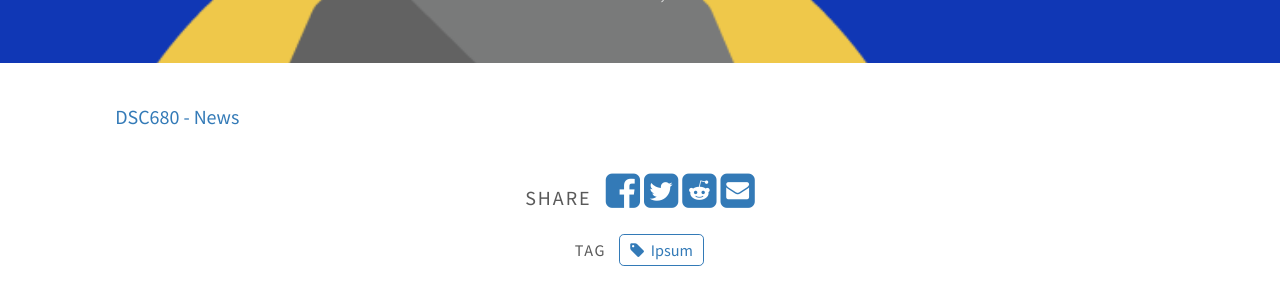
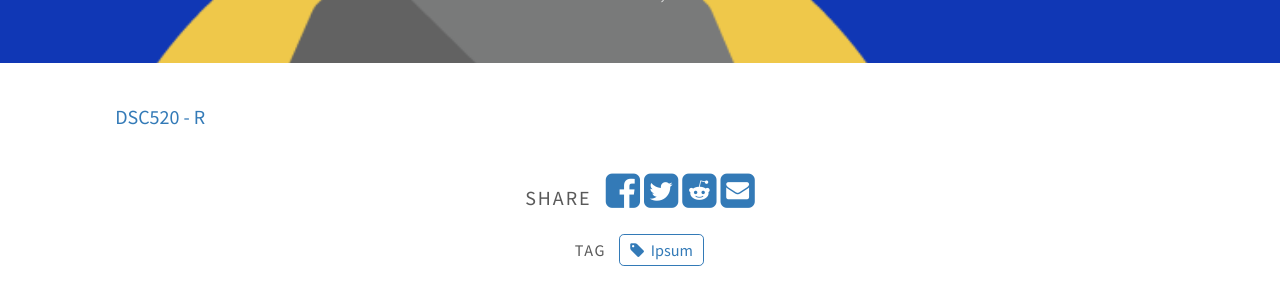
Before and after one commit to knmoses/knmoses.github.io, a Jekyll site: the page built from _portfolio/safe.md, in a window 1280 px wide. Shown: the part 271-571 px from the top of the page. Built offline with Jekyll 4.4.1, drawn with Linux system fonts in a browser that asks for light colours.

Commit message:
Update safe.md

```diff
--- a/_portfolio/safe.md
+++ b/_portfolio/safe.md
@@ -7,4 +7,4 @@ date: August, 16 2014
 tags: [Ipsum]
 ---
 
-[DSC680 - News](https://github.com/knmoses/DSC680-News)
+[DSC520 - R](https://github.com/knmoses/DSC520-R)
```
